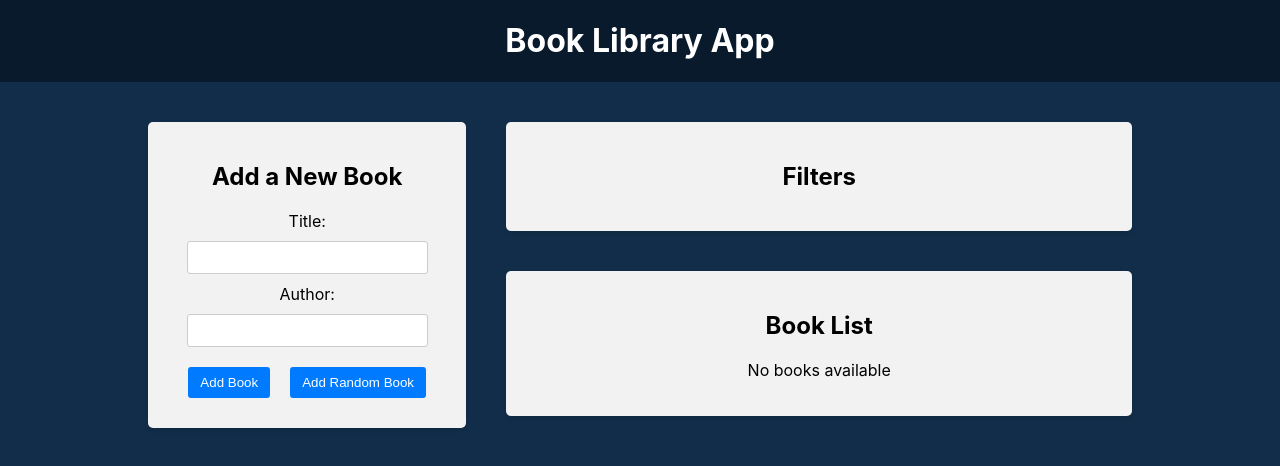
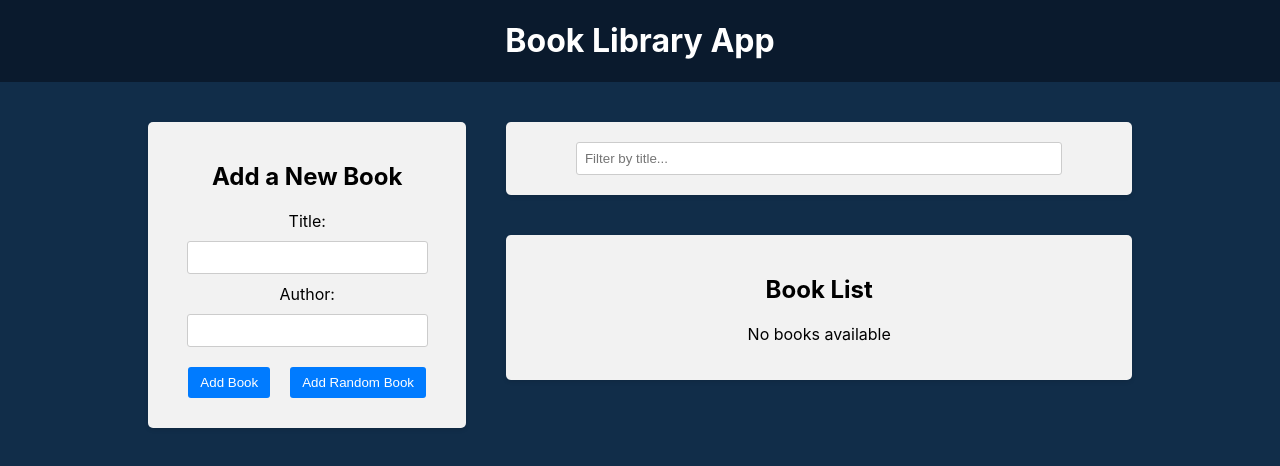
Before and after one commit to jackboys910/Book-Library-App, a React (Create React App) app in the folder frontend/: page / in a window 1280 px wide. Shown: the top 466 px of the page. Built offline with nearby package versions, Linux system fonts and the light colour scheme.

Commit message:
feat: added filter for books title

```diff
--- a/frontend/src/components/BookList/BookList.js
+++ b/frontend/src/components/BookList/BookList.js
@@ -1,11 +1,13 @@
 import { useDispatch, useSelector } from 'react-redux'
 import { BsBookmarkStar, BsBookmarkStarFill } from 'react-icons/bs'
 import { deleteBook, toggleFavorite } from '../../redux/books/actionCreators'
+import { selectTitleFilter } from '../../redux/slices/filterSlice'
 import './BookList.css'
 
 function BookList() {
   const dispatch = useDispatch()
   const books = useSelector((state) => state.books)
+  const titleFilter = useSelector(selectTitleFilter)
 
   function handleBookDelete(id) {
     dispatch(deleteBook(id))
@@ -15,6 +17,13 @@ function BookList() {
     dispatch(toggleFavorite(id))
   }
 
+  const filteredBooks = books.filter((book) => {
+    const matchesTitle = book.title
+      .toLowerCase()
+      .includes(titleFilter.toLowerCase())
+    return matchesTitle
+  })
+
   return (
     <div className="app-block book-list">
       <h2>Book List</h2>
@@ -22,7 +31,7 @@ function BookList() {
         <p>No books available</p>
       ) : (
         <ul>
-          {books.map((book, index) => {
+          {filteredBooks.map((book, index) => {
             return (
               <li key={book.id}>
                 <div className="book-info">
--- a/frontend/src/components/Filter/Filter.js
+++ b/frontend/src/components/Filter/Filter.js
@@ -1,9 +1,28 @@
+import { useDispatch, useSelector } from 'react-redux'
 import './Filter.css'
+import {
+  setTitleFilter,
+  selectTitleFilter,
+} from '../../redux/slices/filterSlice'
 
 function Filter() {
+  const dispatch = useDispatch()
+  const titleFilter = useSelector(selectTitleFilter)
+
+  const handleTitleFilterChange = (e) => {
+    dispatch(setTitleFilter(e.target.value))
+  }
+
   return (
     <div className="app-block filter">
-      <h2>Filters</h2>
+      <div className="filter-group">
+        <input
+          onChange={handleTitleFilterChange}
+          type="text"
+          value={titleFilter}
+          placeholder="Filter by title..."
+        />
+      </div>
     </div>
   )
 }
--- /dev/null
+++ b/frontend/src/redux/slices/filterSlice.js
@@ -0,0 +1,26 @@
+import { createSlice } from '@reduxjs/toolkit'
+
+const initialState = {
+  title: '',
+}
+
+const filterSlice = createSlice({
+  name: 'filter',
+  initialState: initialState,
+  reducers: {
+    setTitleFilter: (state, action) => {
+      return { ...state, title: action.payload }
+      // можно написать просто state.title = action.payload
+      // потому что redux toolkit использует npm пакет immer (библиотеку)
+      // который создает новый объект при изменении
+      // текущего объекта state
+      // так что с reduxSlices можно изменять текущее состояние
+    },
+  },
+})
+
+export const { setTitleFilter } = filterSlice.actions
+
+export const selectTitleFilter = (state) => state.filter.title
+
+export default filterSlice.reducer
--- a/frontend/src/redux/store.js
+++ b/frontend/src/redux/store.js
@@ -1,9 +1,11 @@
 import { configureStore } from '@reduxjs/toolkit'
 import booksReducer from './books/reducer'
+import filterReducer from './slices/filterSlice'
 
 const store = configureStore({
   reducer: {
     books: booksReducer,
+    filter: filterReducer,
   },
 })
 
```
